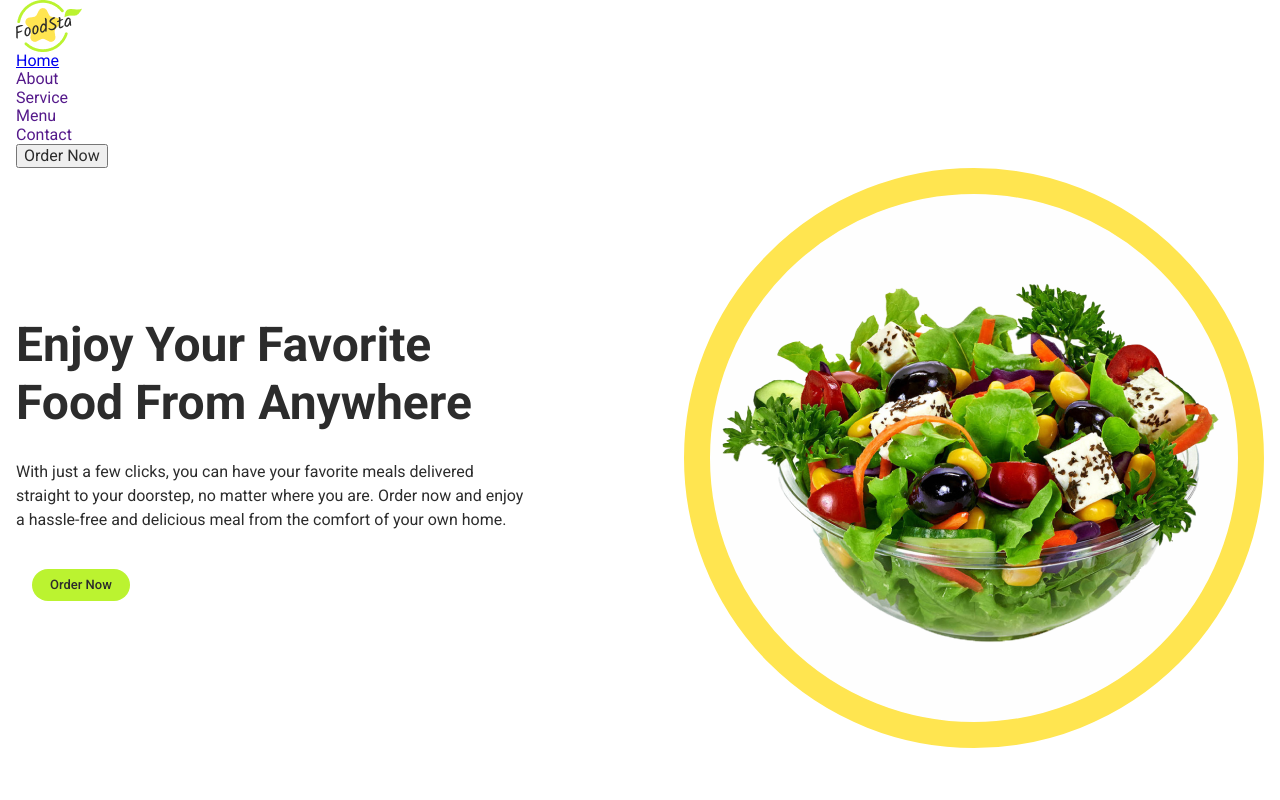
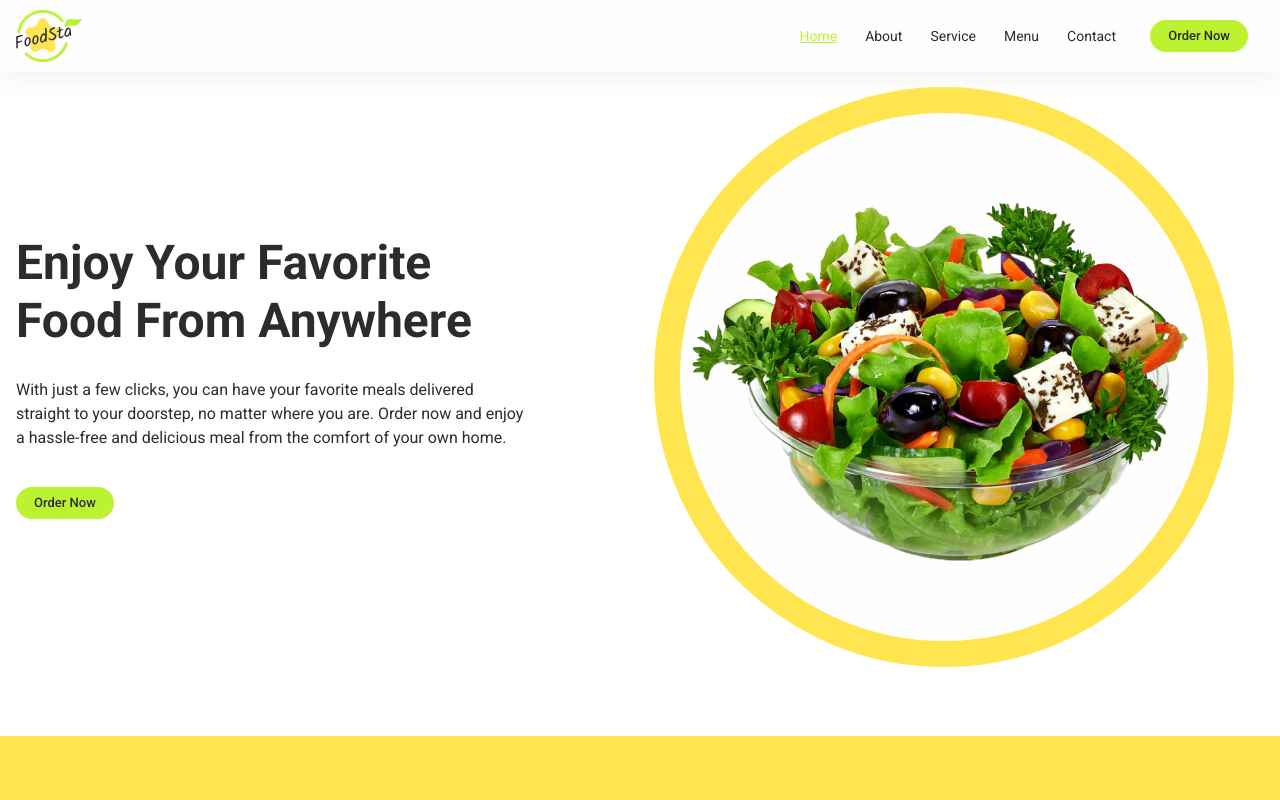
Before and after one commit to Hellwood1/foodsta-team-project, a plain HTML site: page index.html in a window 1280 px wide. Shown: the top 800 px of the page. Drawn offline with nearby package versions, Linux system fonts and the light colour scheme.

Commit message:
Upd.
1. Header.
- Виконана стилізація секції "header" відповідно до макету;
- Виконано позиціонування секції "header" відповідно до макету;

2. Hero section.
- Виправлення помилок в секції;
- Для секції в класі були задані корректні верхі та нижні віступи;
- У кнопки в секції було видалено зайвий лівий відступ.

```diff
--- a/css/styles.css
+++ b/css/styles.css
@@ -51,15 +51,81 @@ input {
 
 /* Контейнер для центрування контенту (можна реалізовувати як на секцію, так і на div контейнер)*/
 .page-container {
-  width: 1248px;
+  width: 1280px;
+  padding-left: 16px;
+  padding-right: 16px;
   margin-left: auto;
   margin-right: auto;
 }
 
+/* HEADER SECTION bY DMYTRO */
+.page-header {
+  background: var(--white);
+  box-shadow: 0px 4px 24px 0px rgba(105, 105, 105, 0.1);
+}
+.header-container {
+  display: flex;
+  justify-content: space-between;
+}
+
+.header-nav {
+  display: flex;
+  width: 100%;
+  max-width: 1100px;
+  justify-content: space-between;
+  align-items: center;
+}
+.header-link {
+}
+
+.header-nav-list {
+  display: flex;
+  column-gap: 28px;
+}
+
+.header-nav-item-link {
+  color: var(--black);
+  font-size: 14px;
+  font-weight: 400;
+  line-height: normal;
+}
+
+.header-nav-list-item:first-child .header-nav-item-link {
+  color: var(--light-green);
+}
+
+.header-order-btn {
+  color: var(--black);
+  text-align: right;
+  font-size: 13px;
+  font-weight: 500;
+  line-height: 1.5;
+
+  display: inline-flex;
+  padding: 6px 18px;
+  margin-top: 20px;
+  margin-right: 16px;
+  margin-bottom: 20px;
+  justify-content: center;
+  align-items: center;
+  border: none;
+  border-radius: 30px;
+  background: var(--light-green);
+
+  transition: var(--timing-function);
+}
+
+.header-order-btn:hover,
+.header-order-btn:focus {
+  background-color: var(--yellow-main);
+}
+/* /HEADER SECTION bY DMYTRO */
+
 /****************************HERO SECTION. IHOR*******************************/
 
 .hero {
-  padding-bottom: 95px;
+  padding-top: 15px;
+  padding-bottom: 69px;
 }
 
 .hero-container {
@@ -76,7 +142,6 @@ input {
   font-size: 48px;
   font-weight: 700;
   line-height: 1.2;
-  /* margin-left: 16px; */
   margin-bottom: 28px;
   width: 502px;
   height: 116px;
@@ -92,7 +157,6 @@ input {
   height: 69px;
   flex-shrink: 0;
   margin-bottom: 40px;
-  /* margin-left: 16px; */
 }
 
 .hero-btn {
@@ -108,7 +172,6 @@ input {
   border-radius: 30px;
   background-color: var(--light-green);
   border: none;
-  margin-left: 16px;
   transition: background-color var(--timing-function),
     border var(--timing-function);
 }
@@ -120,6 +183,7 @@ input {
 
 .hero-img-container {
   border-radius: 580px;
+  margin-right: 30px;
   border: 26px solid var(--Yellow-main, #ffe550);
   background-color: var(--White, #fefefe);
 }
--- a/index.html
+++ b/index.html
@@ -21,8 +21,7 @@
   </head>
   <body>
     <header class="page-header">
-      <section class="section-header">
-        <div class="page-container">
+      <div class="page-container header-container">
         <nav class="header-nav">
           <a class="header-link" href="./index.html"
             ><img
@@ -52,7 +51,6 @@
         </nav>
         <button class="header-order-btn" type="submit">Order Now</button>
       </div>
-      </section>
     </header>
     <main>
       <!-- HERO SECTION Ihor -->
@@ -68,7 +66,7 @@
             </p>
             <button class="hero-btn" type="button">Order Now</button>
           </div>
-          <d class="hero-img-container">
+          <div class="hero-img-container">
             <img
               class="hero-img"
               src="./images/hero-img.png"
@@ -76,7 +74,7 @@
               width="528"
               height="528"
             />
-          </d>
+          </div>
         </div>
       </section>
 
```
Lines whose indentation alone changed are shown as unchanged.
